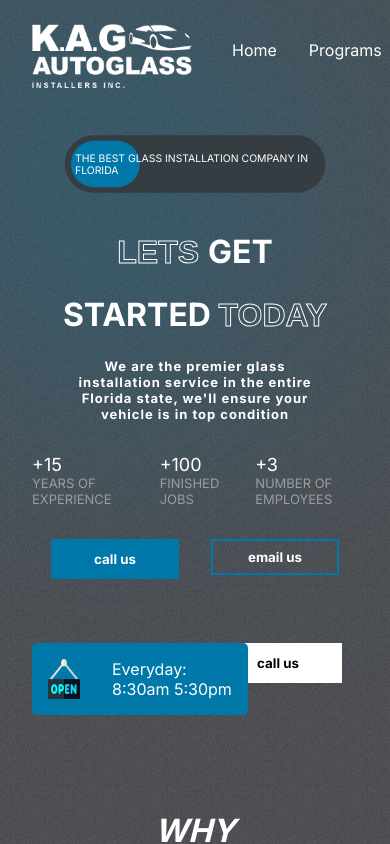
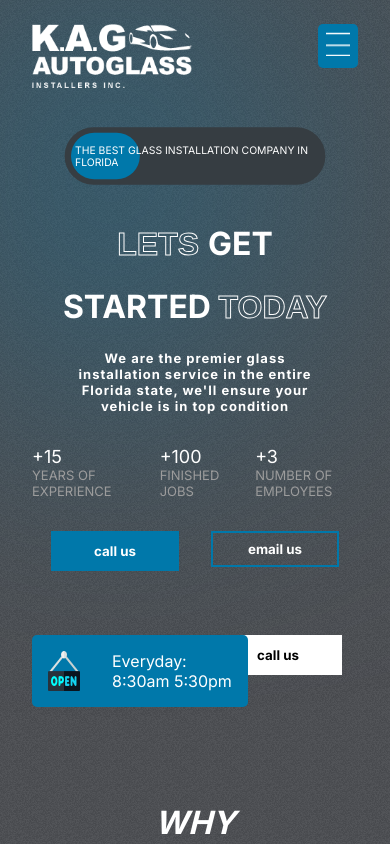
Before and after one commit to cosisaxis/kag-v2, a React (Create React App) app: page / in a window 390 px wide. Shown: the top 844 px of the page. Built offline with nearby package versions, Linux system fonts and the light colour scheme.

Commit message:
header-burger

```diff
--- a/src/components/Header/Header.css
+++ b/src/components/Header/Header.css
@@ -19,3 +19,16 @@
     color: var(--blue);
     cursor: pointer;
 }
+
+@media screen  and (max-width: 768px){
+    .header > :nth-child(2){
+        position: fixed;
+        right: 2rem;
+        z-index: 99;
+    }
+    .header-menu{
+        flex-direction: column;
+        background-color: var(--blue);
+        padding: 2rem;
+    }
+}
--- a/src/components/Header/Header.jsx
+++ b/src/components/Header/Header.jsx
@@ -1,20 +1,37 @@
-import React from 'react'
-import './Header.css'
-import Logo from '../../assets/logo2.png'
+import React, { useState } from "react";
+import "./Header.css";
+import Logo from "../../assets/logo2.png";
+import Bars from "../../assets/bars.png";
 
 const Header = () => {
+  const mobile = window.innerWidth <= 768 ? true : false;
+  const [open, setOpen] = useState(false);
   return (
     <div className="header">
-        <img className='logo' src={Logo} alt="" />
-        <ul className='header-menu'>
-            <li>Home</li>
-            <li>Programs</li>
-            <li>Why us</li>
-            <li>Plans</li>
-            <li>Testimonials</li>
+      <img className="logo" src={Logo} alt="" />
+      {open === false && mobile == true ? (
+        <div
+        style={{
+          backgroundColor: "var(--blue)",
+          padding:"0.5rem",
+          borderRadius: "5px",
+        }}
+
+        onClick={()=> setOpen(true)}
+        >
+          <img src={Bars} alt="" style={{width: '1.5rem', height: '1.5rem'}} />
+        </div>
+      ) : (
+        <ul className="header-menu">
+          <li onClick={()=>setOpen(false)}>Home</li>
+          <li onClick={()=>setOpen(false)}>Programs</li>
+          <li onClick={()=>setOpen(false)}>Why us</li>
+          <li onClick={()=>setOpen(false)}>Plans</li>
+          <li onClick={()=>setOpen(false)}>Testimonials</li>
         </ul>
+      )}
     </div>
-  )
-}
+  );
+};
 
-export default Header
+export default Header;
```
